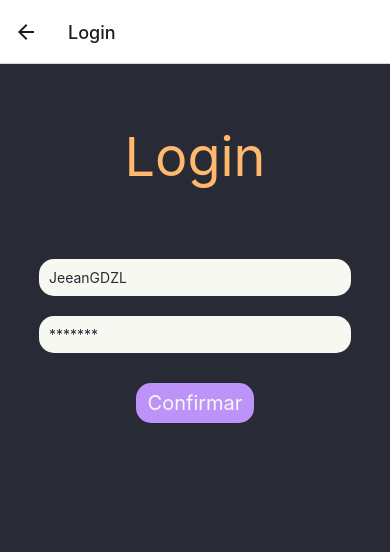
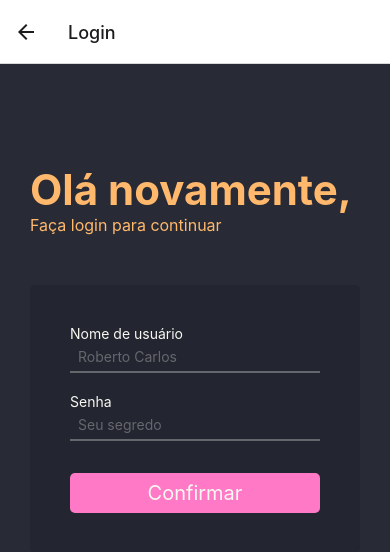
Before and after one commit to Luks17/ripfy-client, a React Native app: screen /Login in a window 390 px wide. Shown: the top 552 px of the page. Built offline with nearby package versions, Linux system fonts and the light colour scheme.

Commit message:
New input fields for login screen

```diff
--- a/components/buttons/PrimaryBtn.tsx
+++ b/components/buttons/PrimaryBtn.tsx
@@ -44,7 +44,6 @@ function PrimaryButton({
 
 const styles = StyleSheet.create({
   outerContainer: {
-    borderRadius: 10,
     overflow: "hidden",
   },
   innerContainer: {
--- /dev/null
+++ b/components/forms/InputField.tsx
@@ -0,0 +1,68 @@
+import {
+  StyleProp,
+  StyleSheet,
+  Text,
+  TextInput,
+  TextStyle,
+  View,
+} from "react-native";
+import { colors } from "../../lib/ui/colors";
+import { addOpacity } from "../../lib/ui/utils";
+
+interface Props {
+  label: string;
+  value: string;
+  onInputChange: (text: string) => void;
+  placeholder?: string;
+  secure?: boolean;
+  error?: boolean;
+}
+
+function InputField({
+  label,
+  value,
+  onInputChange,
+  placeholder = label,
+  secure = false,
+  error = false,
+}: Props) {
+  let textInputStyles: StyleProp<TextStyle> = [styles.textInput];
+
+  if (value) textInputStyles.push(styles.borderInputTertiary);
+  if (error) textInputStyles.push(styles.borderInputError);
+
+  return (
+    <View>
+      <Text style={styles.label}>{label}</Text>
+      <TextInput
+        style={textInputStyles}
+        placeholder={placeholder}
+        placeholderTextColor={addOpacity(colors.baseContent)}
+        secureTextEntry={secure}
+        value={value}
+        onChangeText={onInputChange}
+      />
+    </View>
+  );
+}
+
+const styles = StyleSheet.create({
+  label: {
+    color: colors.baseContent,
+  },
+  textInput: {
+    color: colors.baseContent,
+    borderBottomWidth: 2,
+    paddingHorizontal: 8,
+    paddingVertical: 6,
+    borderBottomColor: addOpacity(colors.baseContent),
+  },
+  borderInputTertiary: {
+    borderBottomColor: colors.tertiary,
+  },
+  borderInputError: {
+    borderBottomColor: colors.error,
+  },
+});
+
+export default InputField;
--- /dev/null
+++ b/lib/ui/utils.ts
@@ -0,0 +1 @@
+export const addOpacity = (color: string) => color + "50";
--- a/package.json
+++ b/package.json
@@ -13,7 +13,7 @@
     "@react-navigation/bottom-tabs": "^6.5.20",
     "@react-navigation/native": "^6.1.17",
     "@react-navigation/native-stack": "^6.9.26",
-    "expo": "~50.0.14",
+    "expo": "^50.0.17",
     "expo-status-bar": "~1.11.1",
     "react": "18.2.0",
     "react-native": "0.73.6",
--- a/screens/HomeScreen.tsx
+++ b/screens/HomeScreen.tsx
@@ -14,15 +14,15 @@ function HomeScreen({ navigation }: Props) {
       </View>
       <View style={styles.buttonsContainer}>
         <PrimaryButton
-          outerStyle={{ width: "50%" }}
-          innerStyle={styles.button}
+          outerStyle={[{ width: "50%" }, styles.rounded]}
+          innerStyle={[styles.button, styles.rounded]}
           onPress={() => navigation.navigate("SignUp")}
         >
           Criar Conta
         </PrimaryButton>
         <PrimaryButton
-          outerStyle={{ width: "50%" }}
-          innerStyle={styles.button}
+          outerStyle={[{ width: "50%" }, styles.rounded]}
+          innerStyle={[styles.button, styles.rounded]}
           onPress={() => navigation.navigate("Login")}
         >
           Entrar
@@ -48,15 +48,17 @@ const styles = StyleSheet.create({
   },
   buttonsContainer: {
     width: "100%",
-    flexDirection: "row",
-    columnGap: 10,
+    rowGap: 10,
     padding: 20,
     justifyContent: "center",
+    alignItems: "center",
   },
   button: {
     paddingVertical: 15,
     backgroundColor: colors.secondary,
-    borderRadius: 20,
+  },
+  rounded: {
+    borderRadius: 5,
   },
 });
 
--- a/screens/LoginScreen.tsx
+++ b/screens/LoginScreen.tsx
@@ -1,26 +1,38 @@
 import { NativeStackScreenProps } from "@react-navigation/native-stack";
-import { StyleSheet, Text, View, TextInput } from "react-native";
+import { StyleSheet, Text, View } from "react-native";
 import { RootStackParamList } from "../lib/navigation/root";
 import PrimaryButton from "../components/buttons/PrimaryBtn";
 import { colors } from "../lib/ui/colors";
+import InputField from "../components/forms/InputField";
+import { useState } from "react";
 
 type Props = NativeStackScreenProps<RootStackParamList, "Login">;
 
 function LoginScreen({ navigation }: Props) {
+  const [userName, setUserName] = useState("");
+  const [passwd, setPasswd] = useState("");
+
   return (
     <View style={styles.rootContainer}>
-      <Text style={styles.mainTitle}>Login</Text>
-      <TextInput
-        style={styles.textInput}
-        placeholder="JeeanGDZL"
-        placeholderTextColor={colors.base100}
+      <View style={styles.titleContainer}>
+        <Text style={styles.mainTitle}>Olá novamente,</Text>
+        <Text style={styles.subtitle}>Faça login para continuar</Text>
+      </View>
+      <View style={styles.formContainer}>
+        <InputField
+          value={userName}
+          onInputChange={(text) => setUserName(text)}
+          label="Nome de usuário"
+          placeholder="Roberto Carlos"
         />
-      <TextInput
-        style={styles.textInput}
-        placeholder="*******"
-        placeholderTextColor={colors.base100}
-        secureTextEntry={true} // This hides the password input
+        <InputField
+          value={passwd}
+          onInputChange={(text) => setPasswd(text)}
+          label="Senha"
+          placeholder="Seu segredo"
+          secure={true}
         />
+        <View style={styles.distanceFromTop}>
           <PrimaryButton
             innerStyle={styles.button}
             onPress={() => navigation.navigate("App")}
@@ -28,33 +40,42 @@ function LoginScreen({ navigation }: Props) {
             Confirmar
           </PrimaryButton>
         </View>
+      </View>
+    </View>
   );
 }
 
 const styles = StyleSheet.create({
   rootContainer: {
     flex: 1,
-    justifyContent: "flex-start",
-    alignItems: "center",
     backgroundColor: colors.base100,
+    paddingHorizontal: 30,
+  },
+  titleContainer: {
+    marginTop: 100,
+    marginBottom: 50,
   },
   mainTitle: {
-    fontSize: 54,
-    padding: 10,
+    fontSize: 42,
     color: colors.accent,
-    margin: 50,
+    fontWeight: "bold",
   },
-  textInput: {
-    width: "80%",
-    padding: 10,
-    margin: 10,
-    backgroundColor: colors.successContent,
-    borderRadius: 15,
+  subtitle: {
+    fontSize: 16,
+    color: colors.accent,
+  },
+  formContainer: {
+    backgroundColor: colors.base200,
+    padding: 40,
+    rowGap: 20,
+    borderRadius: 5,
   },
   button: {
-    borderRadius: 15,
-    margin: 20,
-    backgroundColor: colors.secondary,
+    borderRadius: 5,
+    backgroundColor: colors.primary,
+  },
+  distanceFromTop: {
+    marginTop: 12,
   },
 });
 
```
Also changed, not shown: 1 other file (tests, documents, lock files or other folders). Lines whose indentation alone changed are shown as unchanged.
